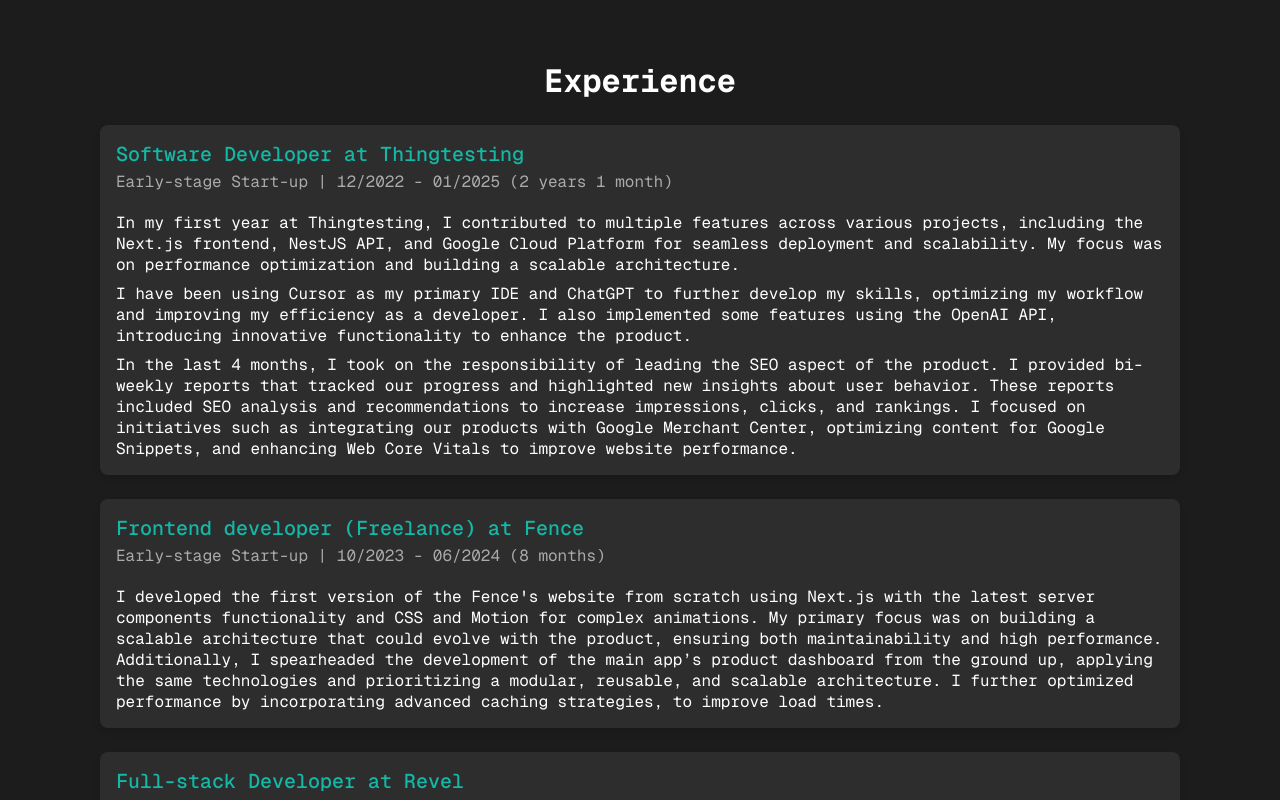
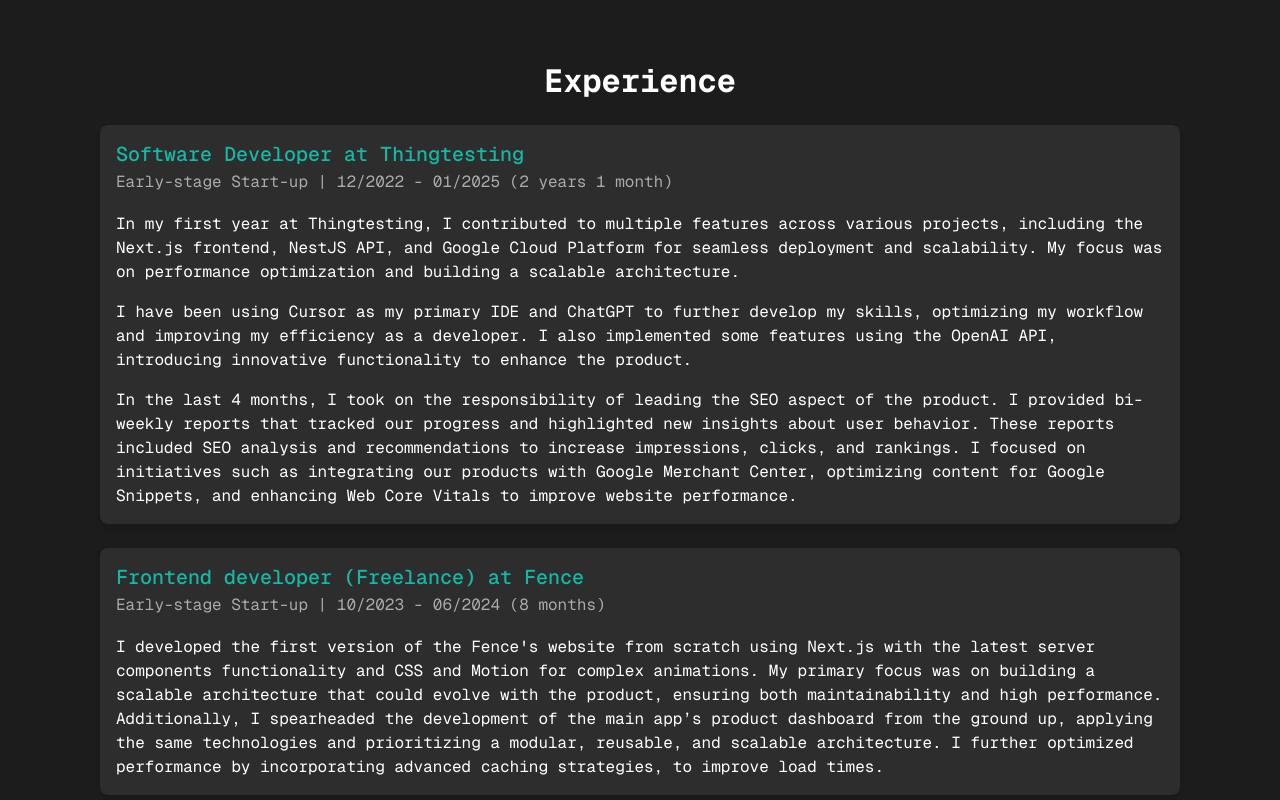
Before and after one commit to MeryScarlet15/portfolio, a Next.js app: page / in a window 1280 px wide. Shown: the part 2480-3280 px from the top of the page. Built offline with nearby package versions, Linux system fonts and the light colour scheme.

Commit message:
feat add some interactive animations

```diff
--- a/src/modules/about/about.module.scss
+++ b/src/modules/about/about.module.scss
@@ -70,19 +70,30 @@
   }
 }
 
-.about__image {
+.about__image_container {
   width: 100%;
-  height: 340px;
   opacity: 0;
-  background-color: colors.$white;
-  border-radius: 16px;
-  transform: translateX(-50px);
   animation: fade-slide-left 0.5s ease-in-out forwards;
   animation-delay: 0.3s;
 
   @include media.tabletUp {
     width: 400px;
+  }
+}
+
+.about__image {
+  width: 100%;
+  height: 340px;
+  background-color: colors.$white;
+  border-radius: 16px;
+  transition: all 0.3s ease;
+
+  @include media.tabletUp {
     height: 400px;
+  }
+
+  &:hover {
+    transform: rotate(-2deg);
   }
 }
 
@@ -98,13 +109,6 @@
   }
 }
 
-.about__image-element {
-  display: block;
-  width: 100%;
-  border-radius: 0.5rem;
-  box-shadow: 0 4px 10px rgba(0, 0, 0, 0.3);
-}
-
 .about__text {
   padding-left: 1rem;
   display: flex;
--- a/src/modules/experience/components/job/job.module.scss
+++ b/src/modules/experience/components/job/job.module.scss
@@ -1,16 +1,5 @@
 @use "src/app/design-system/colors.scss" as colors;
 @use "src/app/design-system/text.scss" as text;
-
-@keyframes fade-in-up {
-  from {
-    opacity: 0;
-    transform: translateY(50px);
-  }
-  to {
-    opacity: 1;
-    transform: translateY(0);
-  }
-}
 
 .job {
   display: flex;
@@ -20,9 +9,14 @@
   border-radius: 8px;
   padding: 16px;
   box-shadow: 0 4px 6px rgba(0, 0, 0, 0.1);
-  opacity: 0;
-  transform: translateY(50px);
-  animation: fade-in-up 0.5s ease-in-out forwards;
+  transition:
+    transform 0.3s ease,
+    box-shadow 0.3s ease; /* Add smooth transition */
+
+  &:hover {
+    transform: translateY(-8px);
+    box-shadow: 0 4px 12px rgba(0, 0, 0, 0.2);
+  }
 }
 
 .job__title {
@@ -41,7 +35,8 @@
   color: colors.$white;
   display: flex;
   flex-direction: column;
-  gap: 8px;
+  gap: 16px;
+  line-height: 1.5;
 
   ul {
     list-style-type: disc;
--- a/src/modules/experience/components/job/job.tsx
+++ b/src/modules/experience/components/job/job.tsx
@@ -9,19 +9,11 @@
     period: string;
     description: React.ReactNode;
   };
-  animationDelay?: number;
 };
 
-const DEFAULT_ANIMATION_DELAY = 0;
-
-export const Job = ({ job, animationDelay }: Props) => {
+export const Job = ({ job }: Props) => {
   return (
-    <div
-      className={styles.job}
-      style={{
-        animationDelay: `${animationDelay || DEFAULT_ANIMATION_DELAY}s`,
-      }}
-    >
+    <article className={styles.job}>
       <h3 className={styles.job__title}>
         {job.title} at {job.company}
       </h3>
@@ -29,6 +21,6 @@
         {job.isStartup && "Early-stage Start-up |"} {job.period}
       </p>
       <p className={styles.job__description}>{job.description}</p>
-    </div>
+    </article>
   );
 };
--- a/src/modules/experience/experience.module.scss
+++ b/src/modules/experience/experience.module.scss
@@ -41,3 +41,8 @@
   flex-direction: column;
   gap: 24px;
 }
+
+.experience__job_element {
+  opacity: 0;
+  animation: fade-in-up 0.5s ease-in-out forwards;
+}
--- a/src/modules/experience/experience.tsx
+++ b/src/modules/experience/experience.tsx
@@ -1,6 +1,7 @@
 import React from "react";
 import styles from "./experience.module.scss";
 import { Job } from "./components/job/job";
+
 const jobs = [
   {
     title: "Software Developer",
@@ -163,11 +164,17 @@
   return (
     <section className={styles.experience}>
       <h2 className={styles.experience__title}>Experience</h2>
-      <div className={styles.experience__job_list}>
+      <ul className={styles.experience__job_list}>
         {jobs.map((job, index) => (
-          <Job job={job} animationDelay={index * 0.1} key={index} />
+          <li
+            className={styles.experience__job_element}
+            key={index}
+            style={{ animationDelay: `${index * 0.1}s` }}
+          >
+            <Job job={job} />
+          </li>
         ))}
-      </div>
+      </ul>
     </section>
   );
 };
--- a/src/modules/skills/components/skill/skill.module.scss
+++ b/src/modules/skills/components/skill/skill.module.scss
@@ -1,24 +1,17 @@
 @use "src/app/design-system/colors.scss" as colors;
 @use "src/app/design-system/text.scss" as text;
-
-@keyframes fade-in-up {
-  from {
-    opacity: 0;
-    transform: translateY(50px);
-  }
-  to {
-    opacity: 1;
-    transform: translateY(0);
-  }
-}
 
 .skill {
   background: colors.$black-50;
   border-radius: 8px;
   padding: 12px;
-  opacity: 0;
-  transform: translateY(50px);
-  animation: fade-in-up 0.5s ease-in-out forwards;
+  transition: all 0.3s ease-out;
+
+  &:hover {
+    box-shadow: 0 8px 16px rgba(0, 0, 0, 0.2);
+    background: lighten(colors.$black-50, 5%);
+    transform: scale(1.02);
+  }
 }
 
 .skill__name {
--- a/src/modules/skills/components/skill/skill.tsx
+++ b/src/modules/skills/components/skill/skill.tsx
@@ -7,22 +7,13 @@
     name: string;
     level: number;
   };
-  animationDelay?: number;
 }
 
-const DEFAULT_ANIMATION_DELAY = 0;
-
-export const Skill = ({ skill, animationDelay }: Props) => {
+export const Skill = ({ skill }: Props) => {
   return (
-    <div
-      className={`${styles.skill}`}
-      style={{
-        animationDelay: `${animationDelay || DEFAULT_ANIMATION_DELAY}s`,
-      }}
-      key={skill.name}
-    >
+    <article className={`${styles.skill}`} key={skill.name}>
       <h3 className={styles.skill__name}>{skill.name}</h3>
       <ProgressBar percentage={skill.level} />
-    </div>
+    </article>
   );
 };
--- a/src/modules/skills/skills.module.scss
+++ b/src/modules/skills/skills.module.scss
@@ -50,3 +50,8 @@
     gap: 24px;
   }
 }
+
+.skills__grid_element {
+  opacity: 0;
+  animation: fade-in-up 0.5s ease-in-out forwards;
+}
--- a/src/modules/skills/skills.tsx
+++ b/src/modules/skills/skills.tsx
@@ -22,11 +22,17 @@
     <section className={styles.skills}>
       <div className={styles.skills__container}>
         <h2 className={styles.skills__title}>Main Technologies</h2>
-        <div className={styles.skills__grid}>
+        <ul className={styles.skills__grid}>
           {skills.map((skill, index) => (
-            <Skill skill={skill} animationDelay={index * 0.1} />
+            <li
+              className={styles.skills__grid_element}
+              key={index}
+              style={{ animationDelay: `${index * 0.1}s` }}
+            >
+              <Skill skill={skill} />
+            </li>
           ))}
-        </div>
+        </ul>
       </div>
     </section>
   );
```
